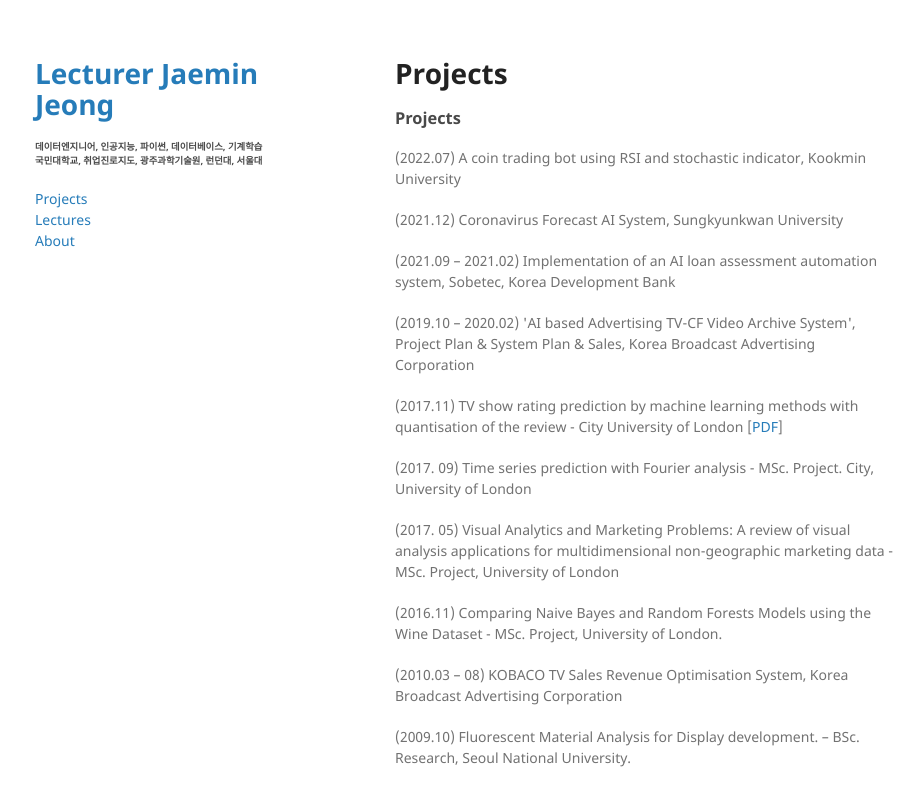
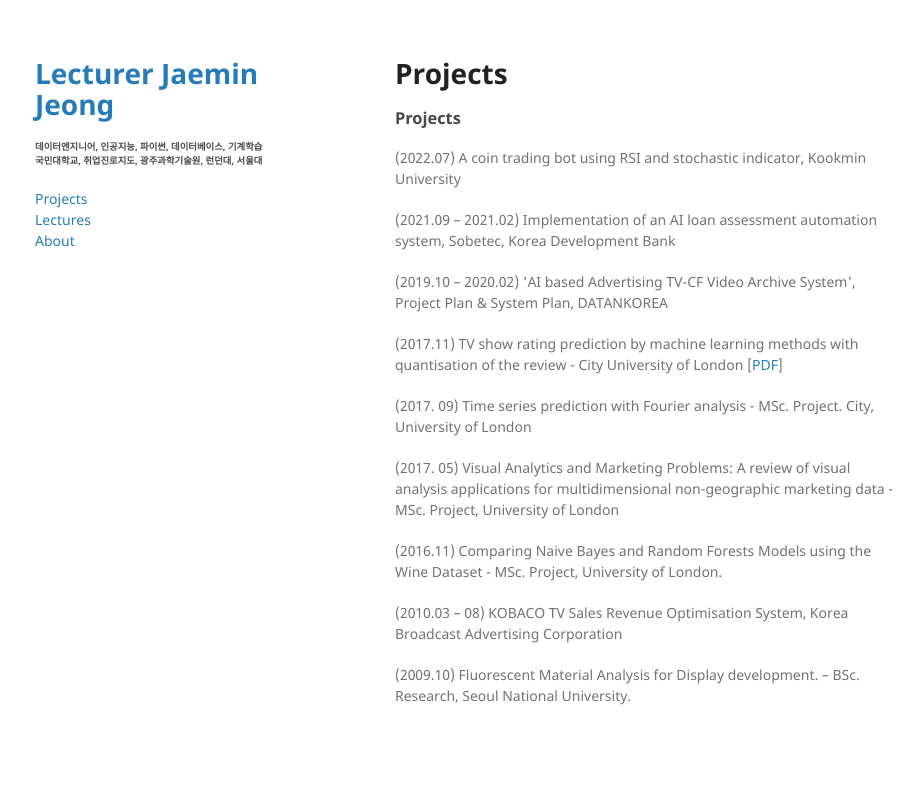
Before and after one commit to jaeminjjung/jaeminjjung.github.io, a Jekyll site: the page built from projects.md, in a window 1280 px wide. Shown: the top 806 px of the page, without its empty margins (175-1099 px from the left). Built offline with Jekyll 4.4.1, drawn with Linux system fonts in a browser that asks for light colours; our own code applies the rules of GitHub Pages for plain Markdown files.

Commit message:
Update projects.md

```diff
--- a/projects.md
+++ b/projects.md
@@ -4,9 +4,8 @@
 
 ### Projects
 <p>(2022.07) A coin trading bot using RSI and stochastic indicator, Kookmin University </p>
-<p>(2021.12) Coronavirus Forecast AI System, Sungkyunkwan University </p>
 <p>(2021.09 – 2021.02) Implementation of an AI loan assessment automation system, Sobetec, Korea Development Bank </p>
-<p>(2019.10 – 2020.02) 'AI based Advertising TV-CF Video Archive System', Project Plan & System Plan & Sales, Korea Broadcast Advertising Corporation </p>
+<p>(2019.10 – 2020.02) 'AI based Advertising TV-CF Video Archive System', Project Plan & System Plan, DATANKOREA </p>
 <p>(2017.11) TV show rating prediction by machine learning methods with quantisation of the review - City University of London [<a href = "https://github.com/jaeminjjung/jaeminjjung.github.io/blob/2a9d4b06960445371f278e022863c4bcf15fb20f/TV%20Show%20Rating%20Prediction%20with%20Machine%20Learning%20methods%20with%20quantisation%20of%20the%20review%20(2017)%20-%20Jaemin%20Jeong%20-%20City%2C%20University%20of%20London.pdf" id = 'dissertation' target="_blank">PDF</a>]
 </p>
 <p>(2017. 09) Time series prediction with Fourier analysis  - MSc. Project. City, University of London </p>
```
